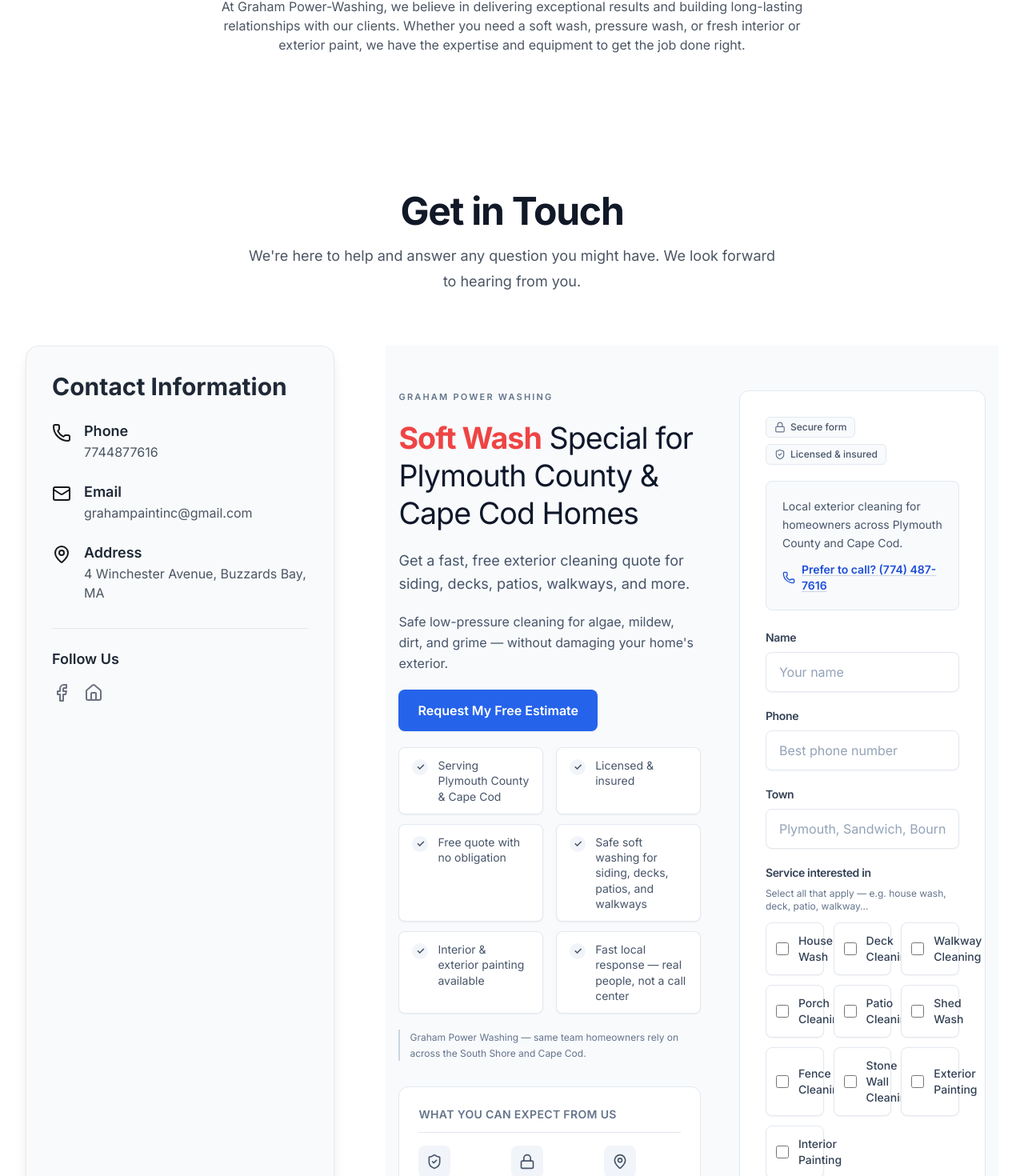
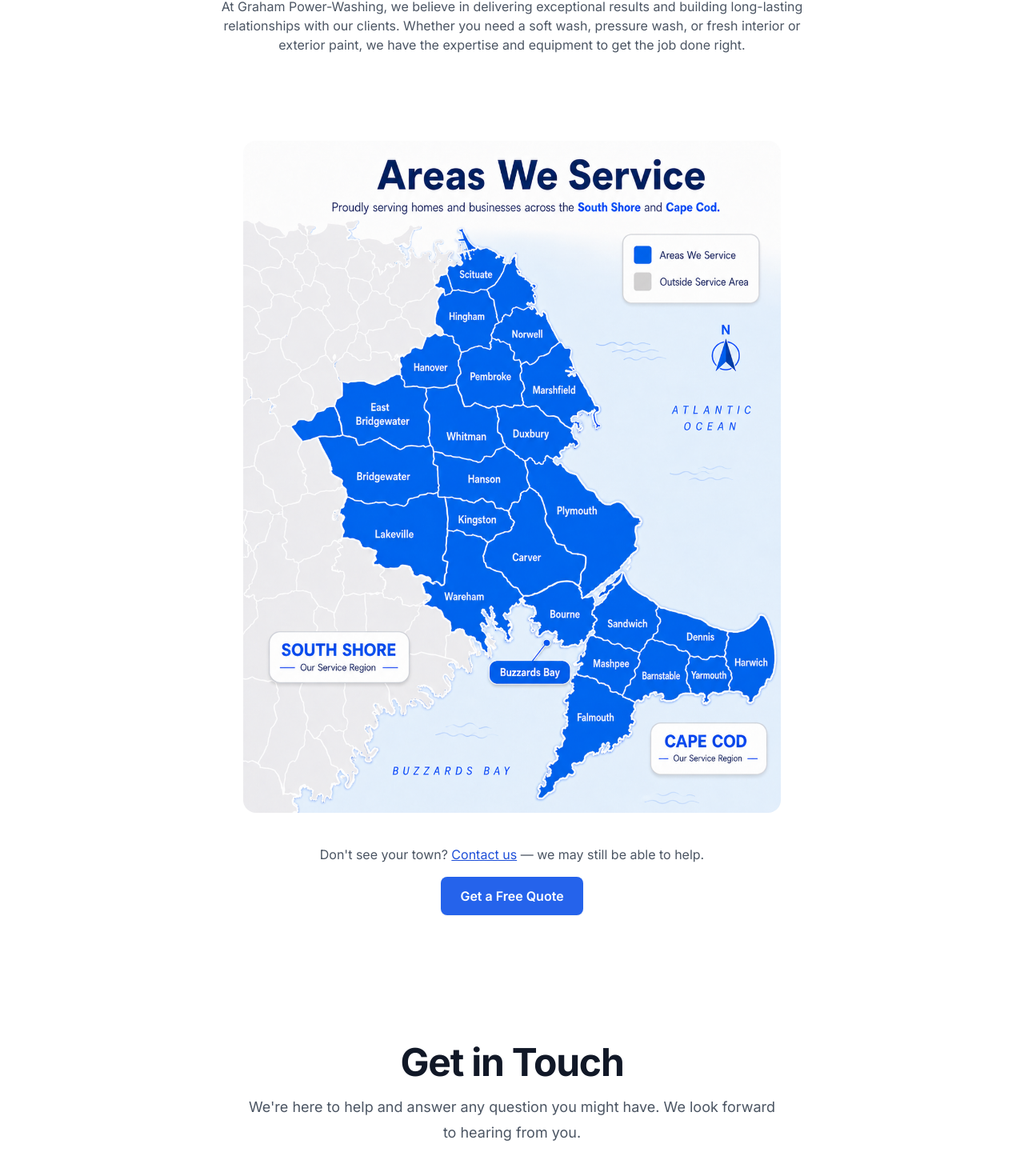
Before and after one commit to jaredvgraham/graham-power-washing, a Next.js app: page / in a window 1280 px wide. Shown: the part 5874-7344 px from the top of the page at 80% size. Built offline with nearby package versions, Linux system fonts and the light colour scheme.

Commit message:
areas served img

```diff
--- a/src/app/areas-served/page.tsx
+++ b/src/app/areas-served/page.tsx
@@ -1,30 +1,6 @@
 import React from "react";
 import Link from "next/link";
-
-const AREAS = [
-  "Plymouth",
-  "Kingston",
-  "Duxbury",
-  "Carver",
-  "Marshfield",
-  "Pembroke",
-  "Hanson",
-  "Wareham",
-  "Hanover",
-  "Norwell",
-  "Bourne",
-  "East Bridgewater",
-  "Bridgewater",
-  "Whitman",
-  "Lakeville",
-  "Sandwich",
-  "Scituate",
-  "Hingham",
-  "Falmouth",
-  "Buzzards Bay",
-  "South Shore",
-  "Cape Cod",
-];
+import ServiceAreaMap from "@/components/ServiceAreaMap";
 
 export const metadata = {
   title: "Areas Served | Graham Power Washing",
@@ -51,17 +27,8 @@
         </Link>
         —we may still be able to help!
       </p>
-      <div className="grid grid-cols-2 sm:grid-cols-3 md:grid-cols-4 gap-4 mb-12">
-        {AREAS.map((area) => (
-          <div
-            key={area}
-            className="bg-gray-100 rounded-lg p-3 text-center text-gray-800 shadow-sm"
-          >
-            {area}
-          </div>
-        ))}
-      </div>
-      <div className="text-center mt-8">
+      <ServiceAreaMap heading="" subheading="" showCta={false} className="py-0" />
+      <div className="text-center mt-12">
         <Link
           href="/services"
           className="text-blue-700 font-semibold underline mr-4"
--- a/src/app/page.tsx
+++ b/src/app/page.tsx
@@ -7,6 +7,7 @@
 import Navbar from "@/components/Navbar";
 import OurWork from "@/components/OurWork";
 import Reviews from "@/components/Reviews";
+import ServiceAreaMap from "@/components/ServiceAreaMap";
 import Services from "@/components/Services";
 import React from "react";
 import Head from "next/head";
@@ -177,6 +178,10 @@
           <AboutUs />
         </section>
 
+        <section id="areas-served" aria-label="Areas We Serve">
+          <ServiceAreaMap />
+        </section>
+
         <section
           id="contact"
           aria-label="Contact Us"
--- a/src/components/AiQuote.tsx
+++ b/src/components/AiQuote.tsx
@@ -8,6 +8,7 @@
 import { FaPaperclip, FaTrash } from "react-icons/fa";
 import { Lock, MapPin, Phone, ShieldCheck } from "lucide-react";
 import { clientData } from "@/../config";
+import ServiceAreaMap from "@/components/ServiceAreaMap";
 
 function formatPhoneDisplay(digits: string) {
   const d = digits.replace(/\D/g, "");
@@ -307,6 +308,8 @@
                 ))}
               </div>
             </div>
+
+            <ServiceAreaMap compact showCta={false} />
           </div>
 
           <div id="quote-form" className="scroll-mt-24 lg:scroll-mt-28">
--- /dev/null
+++ b/src/components/ServiceAreaMap.tsx
@@ -0,0 +1,102 @@
+import React from "react";
+import Link from "next/link";
+import Image from "next/image";
+import { MapPin } from "lucide-react";
+import { SERVICE_AREAS } from "@/data/serviceAreas";
+
+interface ServiceAreaMapProps {
+  heading?: string;
+  subheading?: string;
+  areas?: readonly string[];
+  showTowns?: boolean;
+  showCta?: boolean;
+  compact?: boolean;
+  imageSrc?: string;
+  imageAlt?: string;
+  className?: string;
+}
+
+const ServiceAreaMap = ({
+  heading = "",
+  subheading = "",
+  areas = SERVICE_AREAS,
+  showTowns = false,
+  showCta = true,
+  compact = false,
+  imageSrc = "/areas-served.png",
+  imageAlt = "Map of the areas Graham Power Washing serves across the South Shore and Cape Cod, including Plymouth, Bourne, Wareham, Sandwich, Falmouth, and surrounding towns.",
+  className = "",
+}: ServiceAreaMapProps) => {
+  const Wrapper = compact ? "div" : "section";
+  const wrapperClass = compact
+    ? className
+    : `bg-white py-12 ${className}`;
+
+  return (
+    <Wrapper className={wrapperClass}>
+      <div className={compact ? "" : "container mx-auto px-4"}>
+        {(heading || subheading) && (
+          <div className="text-center mb-10">
+            {heading && (
+              <h2 className="text-4xl font-light text-gray-800">{heading}</h2>
+            )}
+            {subheading && (
+              <p className="text-gray-600 mt-4 max-w-3xl mx-auto">
+                {subheading}
+              </p>
+            )}
+          </div>
+        )}
+
+        <div className={compact ? "" : "mx-auto max-w-2xl"}>
+          <Image
+            src={imageSrc}
+            alt={imageAlt}
+            width={819}
+            height={1024}
+            className="h-auto w-full rounded-2xl"
+            sizes={
+              compact
+                ? "(max-width: 1024px) 100vw, 480px"
+                : "(max-width: 768px) 100vw, 672px"
+            }
+          />
+        </div>
+
+        {showTowns && (
+          <div className="mx-auto mt-10 grid max-w-3xl grid-cols-2 gap-3 sm:grid-cols-3">
+            {areas.map((area) => (
+              <div
+                key={area}
+                className="flex items-center gap-2 rounded-lg bg-gray-100 px-3 py-2 text-sm text-gray-800 shadow-sm"
+              >
+                <MapPin className="h-4 w-4 shrink-0 text-blue-600" aria-hidden />
+                <span>{area}</span>
+              </div>
+            ))}
+          </div>
+        )}
+
+        {showCta && (
+          <div className="mt-10 text-center">
+            <p className="text-gray-600">
+              Don&apos;t see your town?{" "}
+              <Link href="/contact" className="text-blue-700 underline">
+                Contact us
+              </Link>{" "}
+              — we may still be able to help.
+            </p>
+            <Link
+              href="/quote"
+              className="mt-4 inline-flex items-center justify-center rounded-lg bg-blue-600 px-6 py-3 text-base font-semibold text-white shadow-sm transition hover:bg-blue-700"
+            >
+              Get a Free Quote
+            </Link>
+          </div>
+        )}
+      </div>
+    </Wrapper>
+  );
+};
+
+export default ServiceAreaMap;
--- /dev/null
+++ b/src/data/serviceAreas.ts
@@ -0,0 +1,24 @@
+export const SERVICE_AREAS = [
+  "Plymouth",
+  "Kingston",
+  "Duxbury",
+  "Carver",
+  "Marshfield",
+  "Pembroke",
+  "Hanson",
+  "Wareham",
+  "Hanover",
+  "Norwell",
+  "Bourne",
+  "East Bridgewater",
+  "Bridgewater",
+  "Whitman",
+  "Lakeville",
+  "Sandwich",
+  "Scituate",
+  "Hingham",
+  "Falmouth",
+  "Buzzards Bay",
+  "South Shore",
+  "Cape Cod",
+] as const;
```
Also changed, not shown: public/areas-served.png (added).
